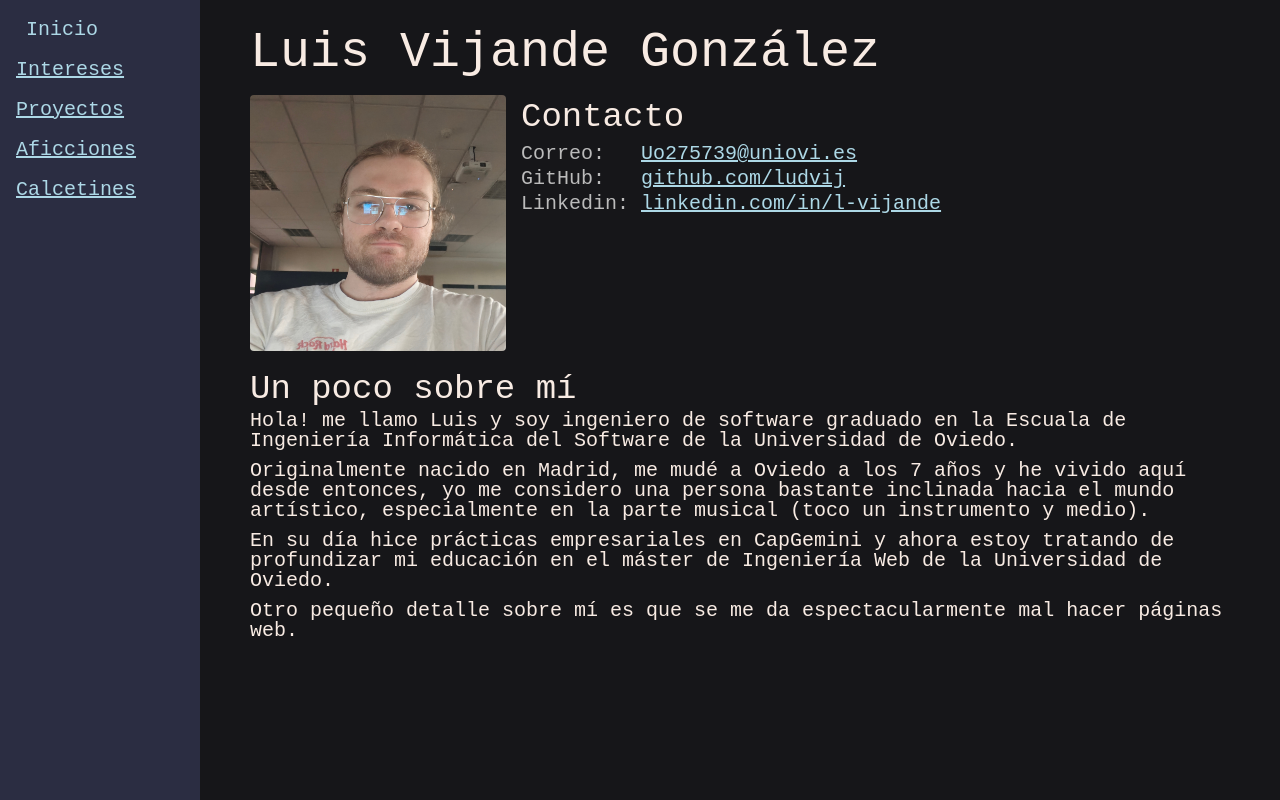
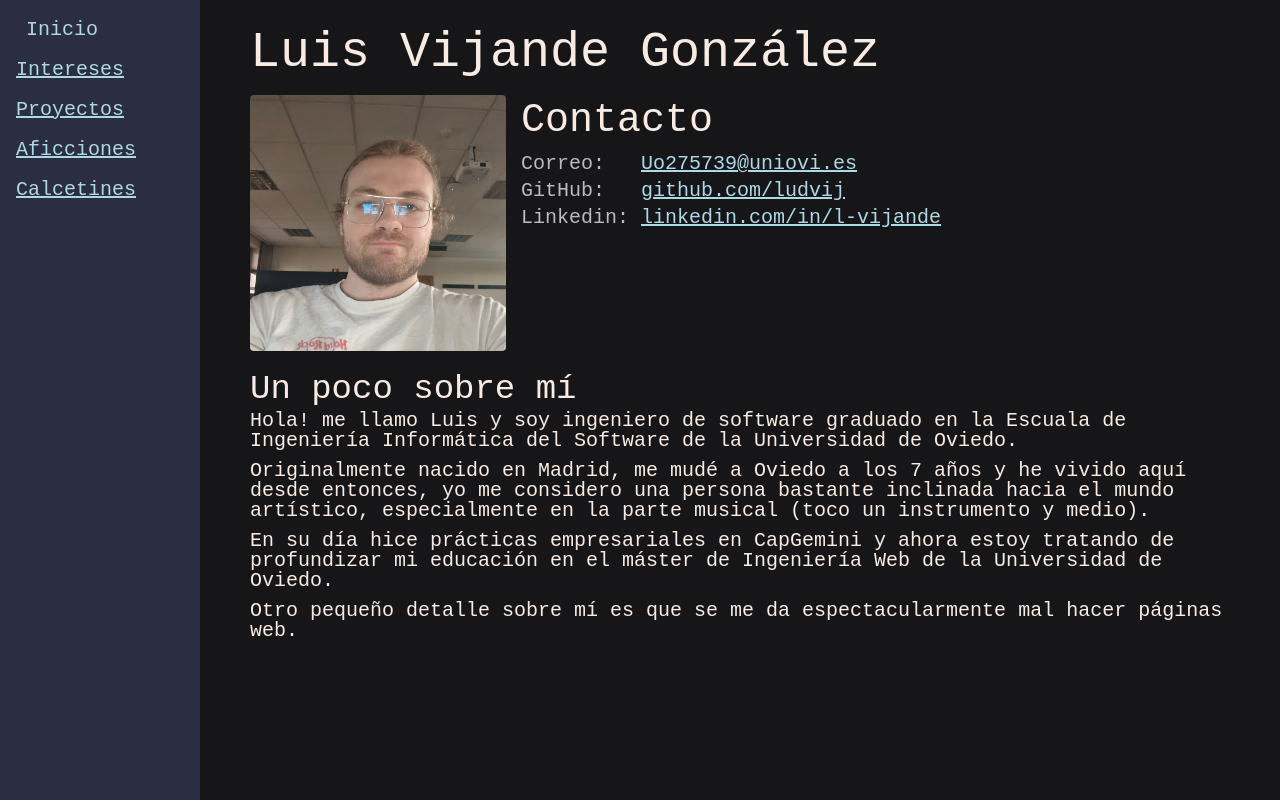
Before and after one commit to ludvij/MIW-UX-personal-webpage, a plain HTML site: page index.html in a window 1280 px wide. Drawn offline with nearby package versions, Linux system fonts and the light colour scheme; a web font is replaced by a local one.

Commit message:
separated text

```diff
--- a/index.html
+++ b/index.html
@@ -28,7 +28,7 @@
 			<section id="section_image">
 				<img id="personal_img" src="media/personal_img.jpg" alt="Imagen del autor de la página">
 				<section id="contact_section">
-					<h3>Contacto</h3>
+					<h2>Contacto</h3>
 					<label>Correo:</label>
 					<a href="mailto:Uo275739@uniovi.es">
 						Uo275739@uniovi.es
--- a/styles/style.css
+++ b/styles/style.css
@@ -274,13 +274,14 @@ video {
 #contact_section {
 	display: grid;
 	grid-template-columns: 6em auto;
-	row-gap: .25em;
+	row-gap: .35em;
 }
+
 #contact_section label {
 	color: #bbb;
 }
 
-#contact_section h3 {
+#contact_section h2 {
 	grid-column: span 2;
 }
 
```
